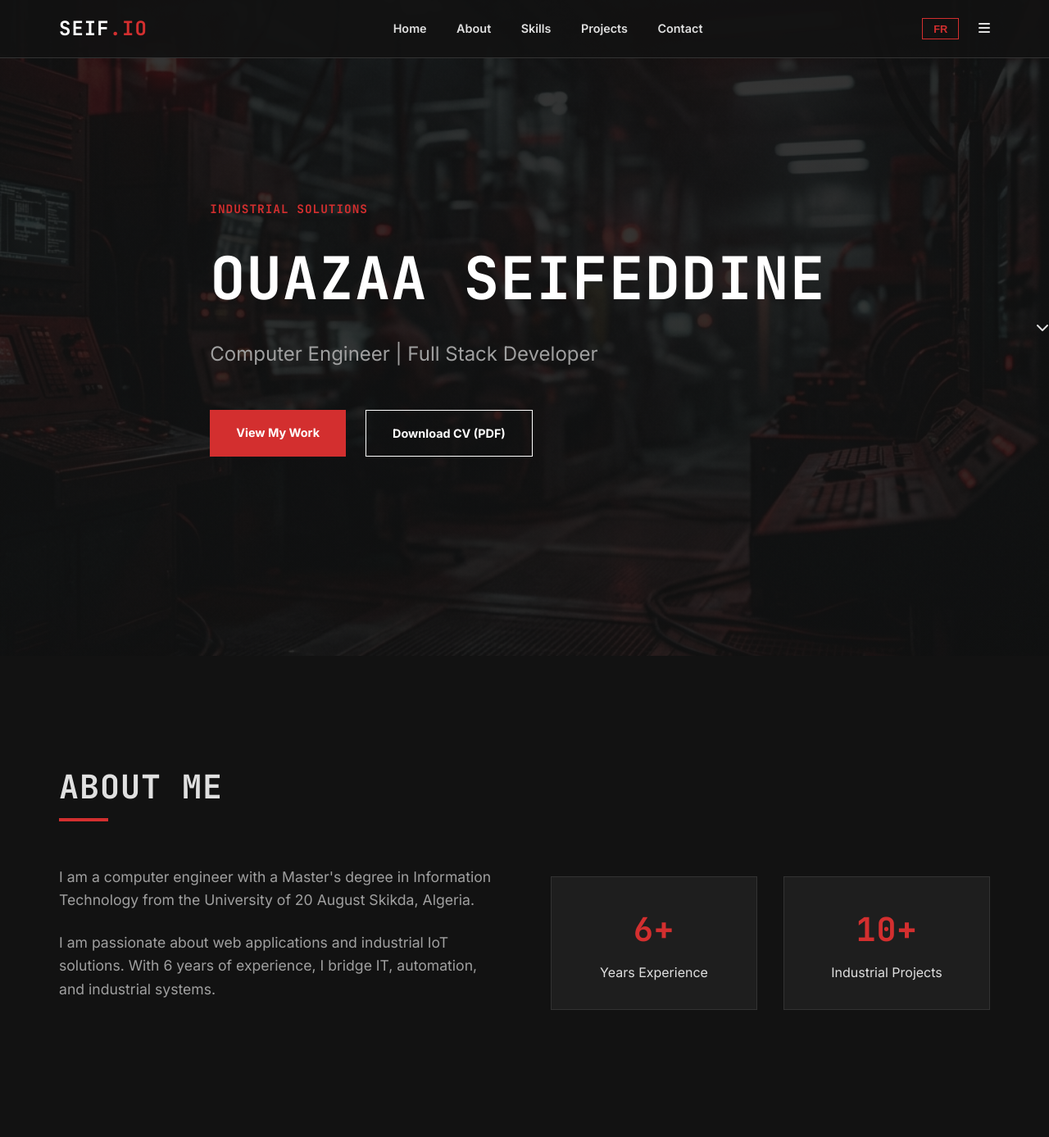
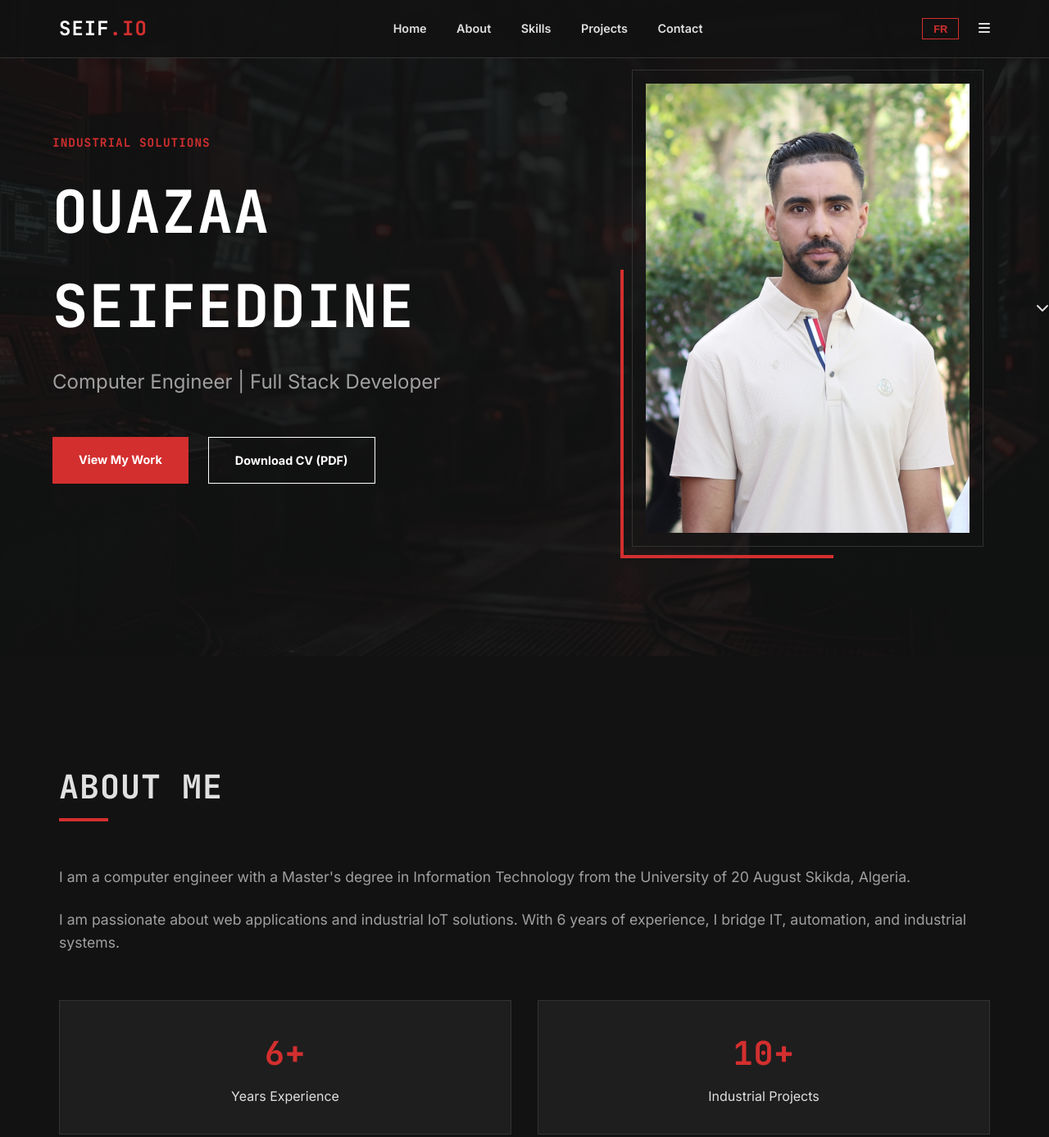
Before and after one commit to SeifOua/Portfolio_Seif, a plain HTML site: page index.html in a window 1280 px wide. Shown: the top 1387 px of the page at 82% size. Drawn offline with Linux system fonts and the light colour scheme.

Commit message:
Add files via upload

```diff
--- a/css/style.css
+++ b/css/style.css
@@ -127,10 +127,61 @@ h3,
 
 /* Hero */
 .hero {
-    height: 100vh;
+    min-height: 100vh;
     display: flex;
     align-items: center;
-    background: linear-gradient(rgba(18, 18, 18, 0.85), rgba(18, 18, 18, 0.85)), url('../assets/hero.png') center/cover no-repeat;
+    background: linear-gradient(rgba(18, 18, 18, 0.9), rgba(18, 18, 18, 0.9)), url('../assets/hero.png') center/cover no-repeat;
+    padding-top: 80px;
+}
+
+.hero-grid {
+    display: grid;
+    grid-template-columns: 1.2fr 0.8fr;
+    gap: 4rem;
+    align-items: center;
+}
+
+.hero-image-container {
+    position: relative;
+    border: 1px solid var(--border-color);
+    padding: 1rem;
+    animation: fadeInRight 1s ease-out;
+}
+
+.hero-image-container::after {
+    content: '';
+    position: absolute;
+    bottom: -15px;
+    left: -15px;
+    width: 60%;
+    height: 60%;
+    border-bottom: 4px solid var(--primary-color);
+    border-left: 4px solid var(--primary-color);
+    z-index: -1;
+}
+
+.hero-profile-img {
+    width: 100%;
+    height: auto;
+    display: block;
+    filter: grayscale(10%);
+    transition: var(--transition);
+}
+
+.hero-profile-img:hover {
+    filter: grayscale(0%);
+}
+
+@keyframes fadeInRight {
+    from {
+        opacity: 0;
+        transform: translateX(50px);
+    }
+
+    to {
+        opacity: 1;
+        transform: translateX(0);
+    }
 }
 
 .hero-label {
@@ -191,11 +242,10 @@ h3,
 }
 
 /* About Section */
-.about-grid {
-    display: grid;
-    grid-template-columns: 1fr 1fr;
-    gap: 4rem;
-    align-items: center;
+.about-content {
+    display: flex;
+    flex-direction: column;
+    gap: 2rem;
 }
 
 .about-text p {
@@ -395,6 +445,17 @@ footer {
         font-size: 3rem;
     }
 
+    .hero-grid {
+        grid-template-columns: 1fr;
+        text-align: center;
+    }
+
+    .hero-image-container {
+        order: -1;
+        max-width: 400px;
+        margin: 0 auto 3rem;
+    }
+
     .about-grid,
     .contact-wrapper {
         grid-template-columns: 1fr;
--- a/index.html
+++ b/index.html
@@ -37,7 +37,7 @@
     </nav>
 
     <header id="home" class="hero section">
-        <div class="container">
+        <div class="container hero-grid">
             <div class="hero-content">
                 <h2 class="hero-label">INDUSTRIAL SOLUTIONS</h2>
                 <h1 data-i18n="hero_title">Ouazaa Seifeddine</h1>
@@ -46,6 +46,9 @@
                     <a href="#projects" class="btn btn-primary" data-i18n="hero_cta">View My Work</a>
                     <a href="#" class="btn btn-outline" data-i18n="cv_download">Download CV</a>
                 </div>
+            </div>
+            <div class="hero-image-container">
+                <img src="assets/hero_profile.jpg" alt="Ouazaa Seifeddine" class="hero-profile-img">
             </div>
         </div>
         <div class="scroll-down">
@@ -56,7 +59,7 @@
     <section id="about" class="about section">
         <div class="container">
             <h2 class="section-title" data-i18n="about_title">About Me</h2>
-            <div class="about-grid">
+            <div class="about-content">
                 <div class="about-text">
                     <p data-i18n="about_text_1">I am a computer engineer with a Master’s degree in Information
                         Technology from the University of 20 August Skikda, Algeria.</p>
@@ -89,6 +92,8 @@
                         <li><i class="fas fa-code"></i> C# / .NET</li>
                         <li><i class="fas fa-microchip"></i> Industrial IoT</li>
                         <li><i class="fas fa-eye"></i> Computer Vision</li>
+                        <li><i class="fas fa-image"></i> Adobe Photoshop</li>
+                        <li><i class="fas fa-bezier-curve"></i> Adobe Illustrator</li>
                     </ul>
                 </div>
                 <div class="skill-category">
@@ -97,6 +102,7 @@
                         <li><i class="fas fa-user-tie"></i> IT Management</li>
                         <li><i class="fas fa-calculator"></i> Accounting</li>
                         <li><i class="fas fa-tasks"></i> Administration</li>
+                        <li><i class="fas fa-pen-nib"></i> Designer</li>
                     </ul>
                 </div>
                 <div class="skill-category">
```
Also changed, not shown: assets/hero_profile.jpg (added), assets/profile.jpg (added).
